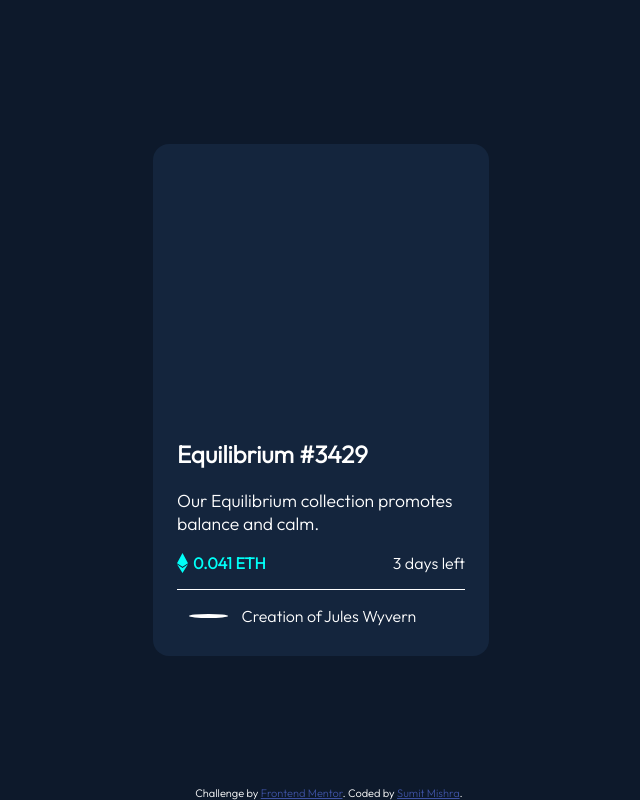
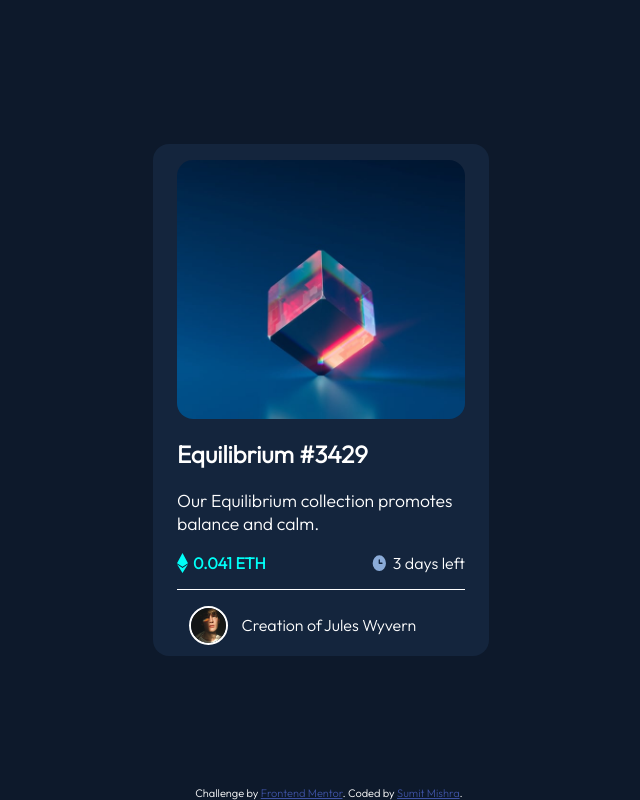
Before and after one commit to SumitMish23/nft-card.github.io, a plain HTML site: page index.html in a window 1280 px wide. Shown: the whole page, without its empty margins (319-959 px from the left). Drawn offline with Linux system fonts and the light colour scheme.

Commit message:
Image Path Changed

```diff
--- a/index.html
+++ b/index.html
@@ -29,13 +29,13 @@
 
    </p>
    <span class="preview-card-time">
-    <img src="/nft-preview-card-component-main/images/icon-clock.svg" alt="" srcset="">
+    <img src="/images/icon-clock.svg" alt="" srcset="">
     3 days left
   </span>
 
     <p class="border"></p>
     <p class="preview-card-creator">
-      <img src="/nft-preview-card-component-main/images/image-avatar.png" alt="" width="35px">
+      <img src="/images/image-avatar.png" alt="" width="35px">
       <span>Creation of </span>  Jules Wyvern
     </p>
 
--- a/styles.css
+++ b/styles.css
@@ -16,7 +16,7 @@ body {
   background-color: hsl(216, 50%, 16%);
 }
 .preview-card-image {
-  /* background-image: url("/nft-preview-card-component-main/images/image-equilibrium.jpg"); */
+  background-image: url("/images/image-equilibrium.jpg");
   height: 54%;
   width: 100%;
   background-size: cover;
```
